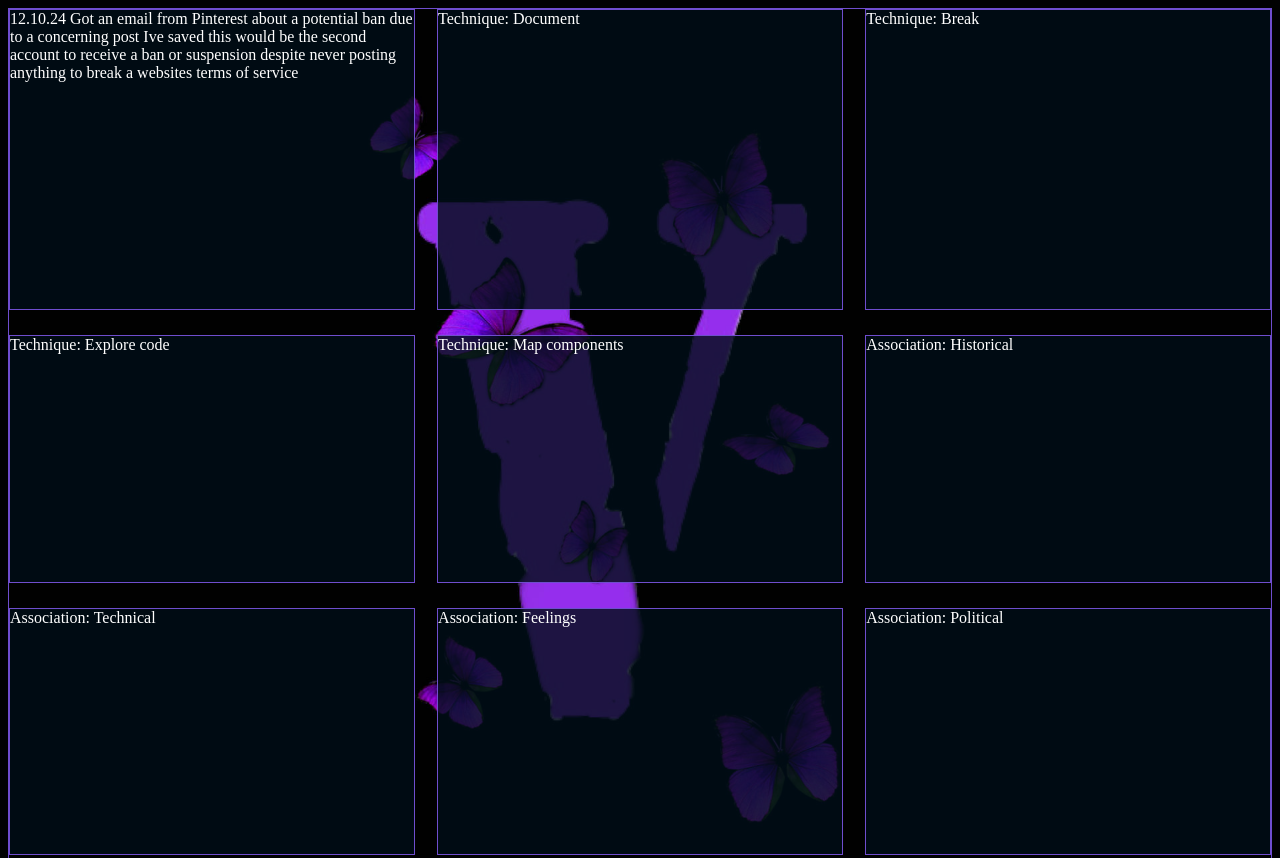
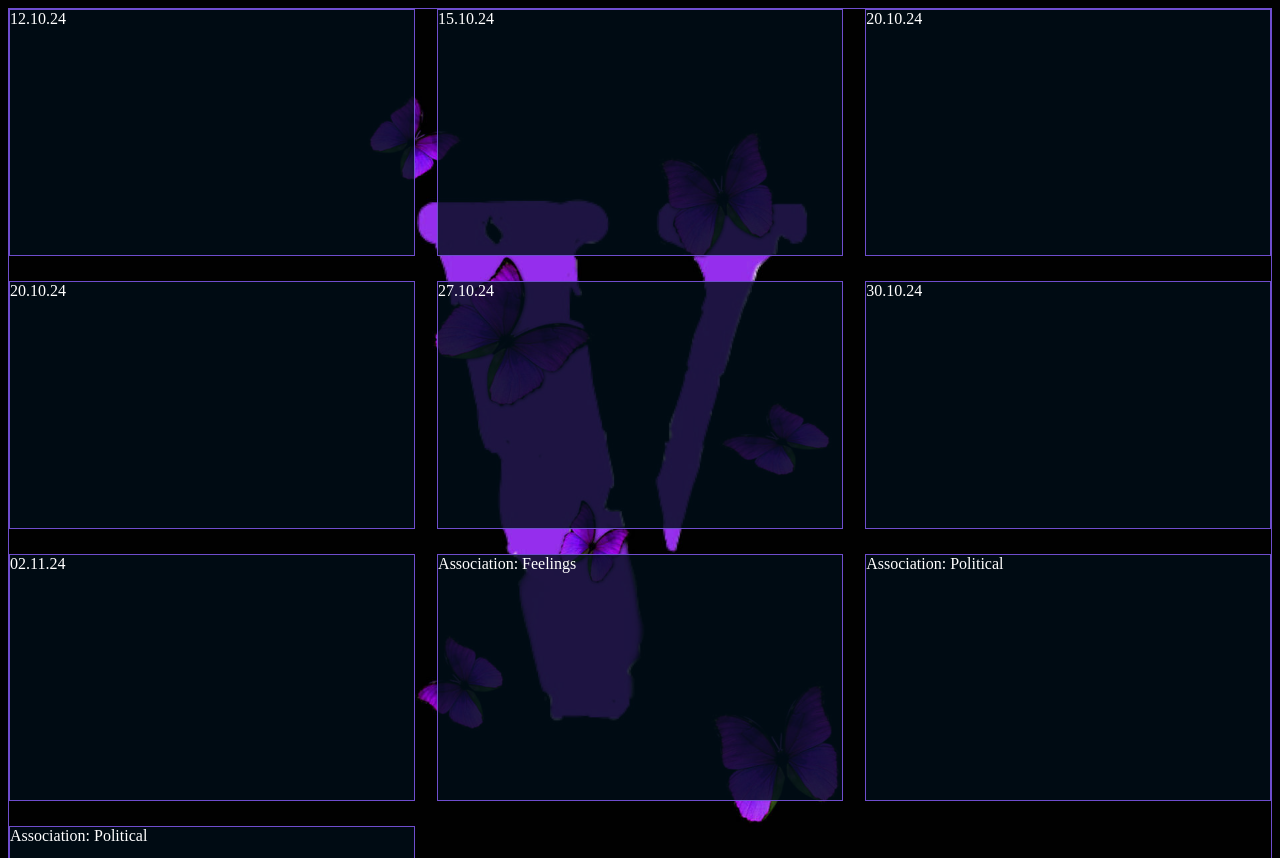
Before and after one commit to JoelMayifuila/interface-narrative, a plain HTML site: page index.html in a window 1280 px wide. Shown: the top 858 px of the page. Drawn offline with Linux system fonts and the light colour scheme.

Commit message:
word changes again

```diff
--- a/index.html
+++ b/index.html
@@ -33,26 +33,25 @@ html{
     <div class="container">
         <div class="item">
             12.10.24
-Got an email from Pinterest about a potential ban due to a concerning post Ive saved this would be the second account to receive a ban or suspension despite never posting anything to break a websites terms of service
-
         </div>
         <div class="item">
-            Technique: Document
+            15.10.24
         </div>
         <div class="item">
-            Technique: Break
+            20.10.24
         </div>
         <div class="item">
-            Technique: Explore code
+            20.10.24
         </div>
         <div class="item">
-            Technique: Map components
+            27.10.24
         </div>
         <div class="item">
-            Association: Historical
+30.10.24
         </div>
         <div class="item">
-            Association: Technical
+            02.11.24
+
         </div>
         <div class="item">
             Association: Feelings
```
